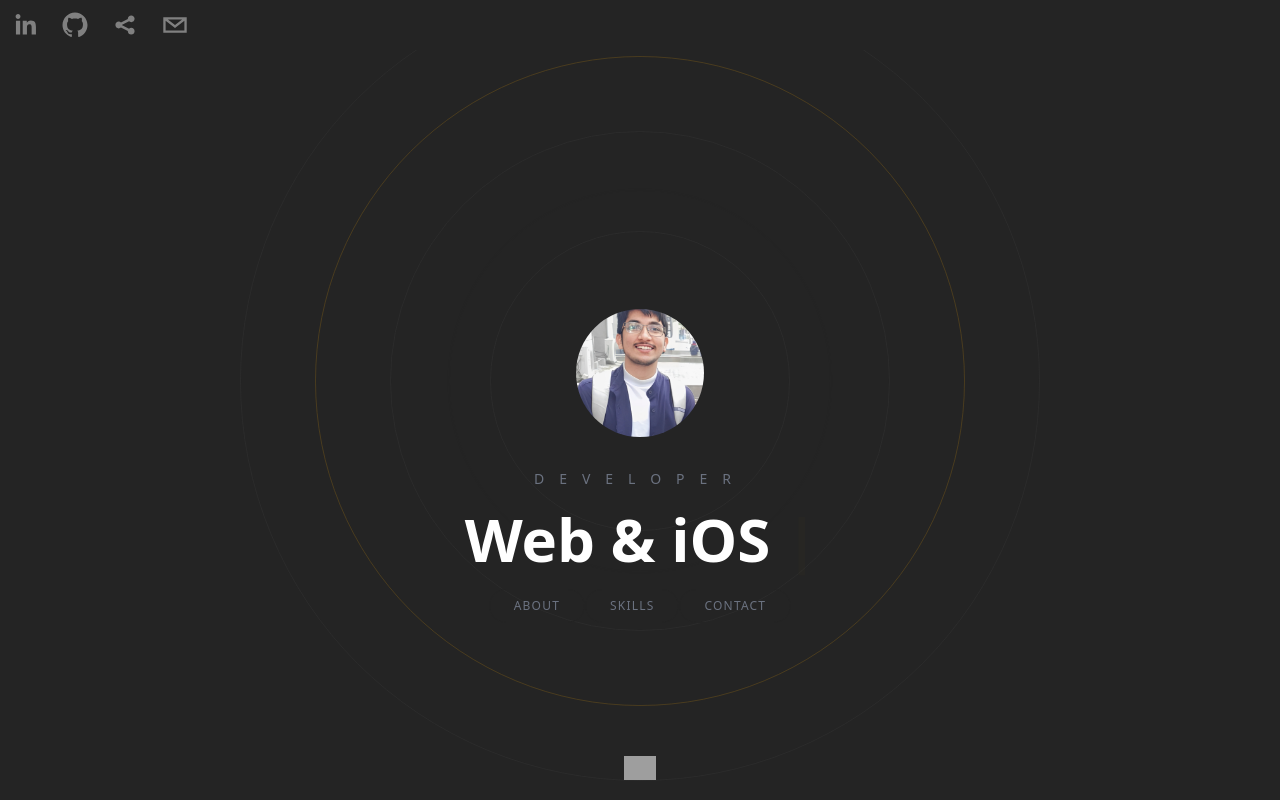
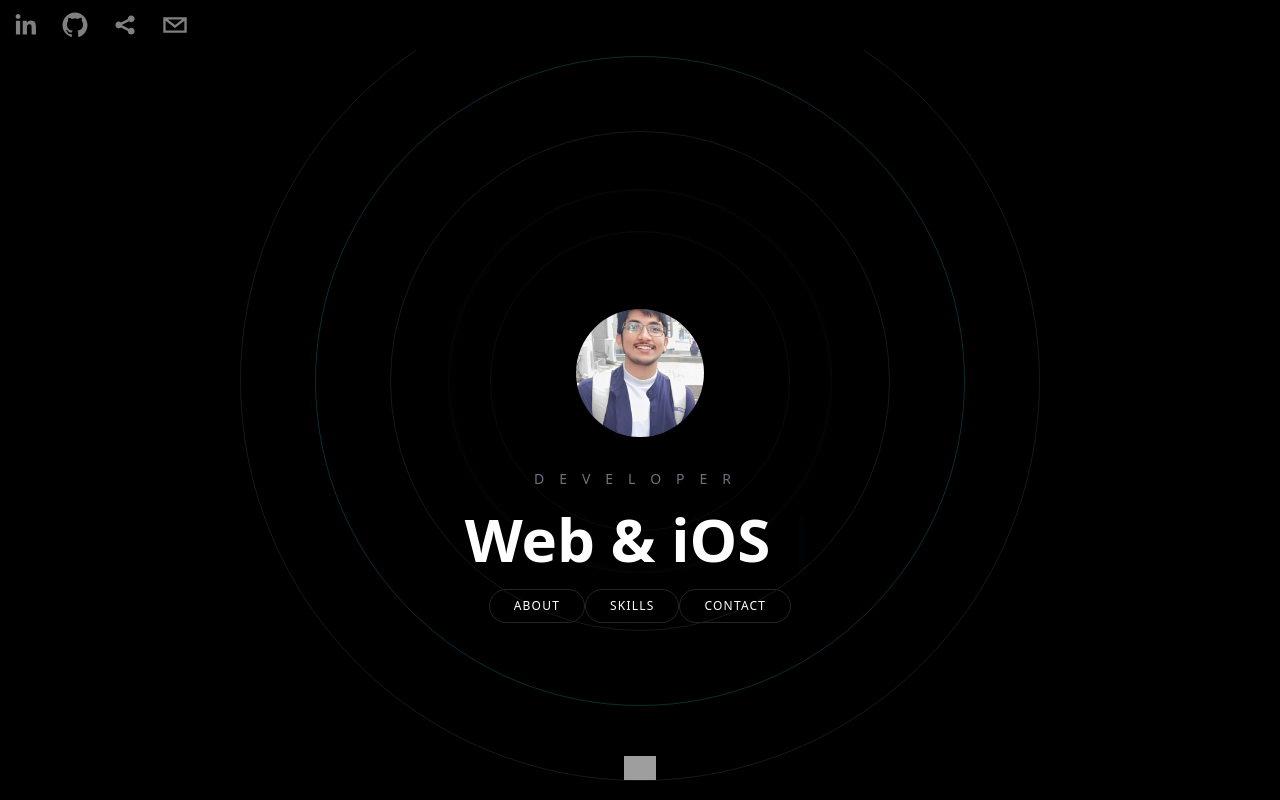
Before and after one commit to tcoder700/portfolio_site, a Next.js app: page / in a window 1280 px wide. Built offline with nearby package versions, Linux system fonts and the light colour scheme; grey boxes are pictures that could not be loaded.

Commit message:
UI enhancement

```diff
--- a/components/About.tsx
+++ b/components/About.tsx
@@ -9,11 +9,11 @@
     return (
         <div className='flex flex-col relative text-center h-screen md:text-left md:flex-row max-w-7xl px-10 justify-evenly mx-auto items-center'>
             {/*on a phone it would be a column arranged content while on the medium screen content will be row arranged*/}
-            <h3 className='absolute top-24 bottom-24 uppercase tracking-[20px] text-gray-500 text-2xl '>
+            <h3 className='absolute top-24 bottom-24 uppercase tracking-[20px] text-gray-500 text-2xl hover:text-cyan-400 '>
                 About
             </h3>
 
-            <div className='relative top-24'>
+
             <motion.img
                 initial={{
                     x: -200
@@ -29,19 +29,19 @@
                 }}
                 src="https://i.postimg.cc/BnmkSBWD/Screenshot-2022-11-25-at-5-42-28-AM.png"
                 alt="my picture"
-                className='sm:mt-20 mb-20 md:mb-0 flex-shrink-0 w-56 h-56 rounded-full object-cover md:rounded-lg md:w-64'
+                className='relative top-24 md:top-0 sm:mt-20 mb-20 md:mb-0 flex-shrink-0 w-56 h-56 rounded-full object-cover md:w-64 md:h-54 md:rounded-lg border border-cyan-300'
             />
-            </div>
+
             <div className="space-y-10 px-0 md:px-10">
-                <h4 className='text-4xl font-semibold'>
-                    Who am I ?
+                <h4 className='text-2xl font-semibold md:text-4xl' >
+                    Who <span  className='text-cyan-300'>am </span>I ?
                 </h4>
                 <p className='text-base'>
-                    Hey, i am Tathagat.
-                    I am an Electrical Engineering sophomore at JMI,New Delhi and have keen interest in web development.
+                    Hey, i am<span className='text-cyan-300'> Tathagat</span>.
+                    I am an Electrical Engineering sophomore at <span className='text-cyan-300'>JMI,New Delhi</span> and have keen interest in web development.
                     I get fascinated about how things are working in the web that motivates me
                     to be consistent and learn something new everyday.
-                    Besides Full Stack Web Development and iOS development , i also practice Leetcode regularly to sharpen
+                    Besides <span className='text-cyan-300'>Full Stack Web Development </span>and <span className='text-cyan-300'>iOS development</span> , i also practice Leetcode regularly to sharpen
                     my skill of data structures and algorithm.
                 </p>
             </div>
--- a/components/BackgroundCircles.tsx
+++ b/components/BackgroundCircles.tsx
@@ -18,11 +18,11 @@
             }}
             className='relative flex justify-center items-center'>
 
-            <div className='absolute border border-[#333333] rounded-full h-[200px] w-[200px] mt-52 animate-ping' />
-            <div className='absolute border border-[#333333] rounded-full h-[300px] w-[300px] mt-52' />
-            <div className='absolute border border-[#333333] rounded-full h-[500px] w-[500px] mt-52' />
-            <div className='absolute border border-[#F7AB0A] rounded-full h-[650px] w-[650px] mt-52 opacity-20 animate-pulse' />
-            <div className='absolute border border-[#333333] rounded-full h-[800px] w-[800px] mt-52' />
+            <div className='absolute border border-[#2bdeee] rounded-full h-[200px] w-[200px] mt-52 animate-ping' />
+            <div className='absolute border border-[#eee8e8] rounded-full h-[300px] w-[300px] opacity-10 mt-52' />
+            <div className='absolute border border-[#f1ecec] rounded-full h-[500px] w-[500px] opacity-20 mt-52 ' />
+            <div className='absolute border border-[#36e8ee] rounded-full h-[650px] w-[650px] opacity-30 mt-52 animate-pulse' />
+            <div className='absolute border border-[#f2eeee] rounded-full h-[800px] w-[800px] opacity-20 mt-52 '  />
         </motion.div>
     )
 }
--- a/components/Contact.tsx
+++ b/components/Contact.tsx
@@ -1,31 +1,32 @@
 import React from 'react'
 import { PhoneIcon,EnvelopeIcon,MapPinIcon } from '@heroicons/react/20/solid';
+import Link from 'next/link';
 type Props = {}
 
 export default function Contact({ }: Props) {
   return (
     <div className='h-screen flex relative flex-col text-center md:text-left md:flex-row max-w-7xl px-10 justify-evenly mx-auto items-center'>
-      <h3 className="absolute top-24 uppercase tracking-[20px] text-gray-500 text-2xl">
+      <h3 className="absolute top-24 uppercase tracking-[20px] text-gray-500 text-2xl hover:text-white">
         Contact
       </h3>
       <div className='flex flex-col space-y-10'>
-        <h4 className='text-4xl font-semibold text-center'>
-          You have reached the last section of my portfolio
+        <h4 className='text-2xl font-semibold text-center md:text-4xl mx-10'>
+         <Link href="https://drive.google.com/file/d/1xDbh-mAIhRr_AKvmC0UUa5aNqBkfLYQe/view?usp=share_link" className="cursor-pointer hover:text-cyan-200">Click To Download My Resume</Link>
         </h4>
-        <div>
+        <div className='pt-5 md:pt-20'>
 
 <div className='flex items-center space-x-5 justify-center pb-5'>
-<PhoneIcon className = 'text-[#F7AB0A] h-7 w-7 animate-pulse' />
+<PhoneIcon className = 'text-[#36e8ee] h-7 w-7 animate-pulse' />
 <p className='text-2xl'> +91 9799107725 </p>
 </div>
 
 <div className='flex items-center space-x-5 justify-center pb-5'>
-<EnvelopeIcon className = 'text-[#F7AB0A] h-7 w-7 animate-pulse' />
+<EnvelopeIcon className = 'text-[#36e8ee] h-7 w-7 animate-pulse' />
 <p className='text-2xl'> vatstathagat0011@gmail.com </p>
 </div>
 
 <div className='flex items-center space-x-5 justify-center pb-5'>
-<MapPinIcon className = 'text-[#F7AB0A] h-7 w-7 animate-pulse' />
+<MapPinIcon className = 'text-[#36e8ee] h-7 w-7 animate-pulse' />
 <p className='text-2xl'> New Delhi,India </p>
 </div>
 
--- a/components/Hero.tsx
+++ b/components/Hero.tsx
@@ -30,7 +30,7 @@
                 <h2 className='text-sm uppercase text-gray-500 pb-5 tracking-[15px]'>Developer</h2>
                 <h1 className='text-5xl lg:text-6xl font-semibold px-10'>
                     <span className='mr-3'>{text}</span>
-                    <Cursor cursorColor="#F7AB0A" />
+                    <Cursor cursorColor="#36e8ee" />
                 </ h1>
                 <div className='pt-5'>
                     <Link href="#about"> <button className='heroButton'>About</button></Link>
--- a/components/Skills.tsx
+++ b/components/Skills.tsx
@@ -17,7 +17,7 @@
                 duration: 2.0,
             }}
             className='flex relative flex-col text-center md:text-left x:flex-row xl:px-10 min-h-screen justify-center xl:space-y-0 items-center overflow-x-hidden'>
-            <h3 className='absolute top-24 uppercase tracking-[20px] text-gray-500 text-2xl'>
+            <h3 className='absolute top-24 uppercase tracking-[20px] text-gray-500 text-2xl hover:text-cyan-300'>
                 Skills
             </h3>
 
@@ -30,7 +30,6 @@
                 <Skill imageUrl='https://cdn-icons-png.flaticon.com/128/5968/5968381.png'/>
                 <Skill imageUrl='https://cdn-icons-png.flaticon.com/128/5968/5968371.png'/>
                 <Skill imageUrl='https://cdn-icons-png.flaticon.com/128/6132/6132222.png' />
-
             </div>
         </ motion.div>
     )
--- a/pages/index.tsx
+++ b/pages/index.tsx
@@ -10,7 +10,7 @@
 
 const Home: NextPage =() => {
   return (
-    <div className="bg-[rgb(36,36,36)] text-white h-screen overflow-scroll z-0">
+    <div className="bg-[rgb(0,0,0)] text-white h-screen overflow-scroll z-0">
       <Head>
         <title>Portfolio By Tathagat</title>
         <meta name="description" content="Generated by create next app" />
--- a/styles/globals.css
+++ b/styles/globals.css
@@ -3,6 +3,6 @@
 @tailwind utilities;
 @layer components {
     .heroButton{
-        @apply px-6 py-2 border border-[#242424] rounded-full uppercase text-xs tracking-widest text-gray-500 transition-all hover:border-[#F7AB0A]/40 hover:text-[#F7AB0A]/40
+        @apply px-6 py-2 border border-[#242424] rounded-full uppercase text-xs tracking-widest text-white transition-all hover:border-[#36e8ee]/40 hover:text-[#36e8ee]/40
     }
 }
```
